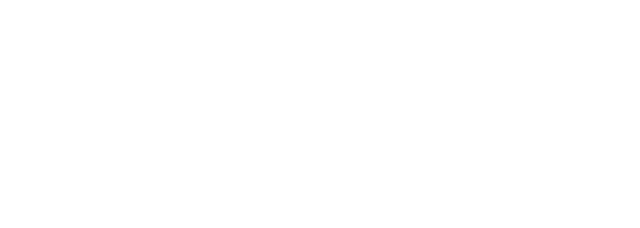
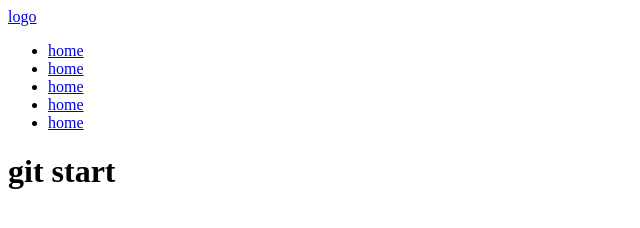
Before and after one commit to Said177/Project, a plain HTML site: page index.html in a window 1280 px wide. Shown: the whole page, without its empty margins (0-640 px from the left). Drawn offline with Linux system fonts and the light colour scheme.

Commit message:
add header

```diff
--- a/index.html
+++ b/index.html
@@ -7,6 +7,22 @@
     <title>Document</title>
 </head>
 <body>
+    <header class="header">
 
+        <nav class="header__nav">
+            <div class="container">
+                <a href="#!" class="header__logo">logo</a>
+                <ul class="header__list">
+                    <li class="header__item" ><a href="#!">home</a></li>
+                    <li class="header__item" ><a href="#!">home</a></li>
+                    <li class="header__item" ><a href="#!">home</a></li>
+                    <li class="header__item" ><a href="#!">home</a></li>
+                    <li class="header__item" ><a href="#!">home</a></li>
+                </ul>
+            </div>
+        </nav>
+        <h1 class="header__title">git start
+        </h1>
+    </header>
 </body>
 </html>
```
